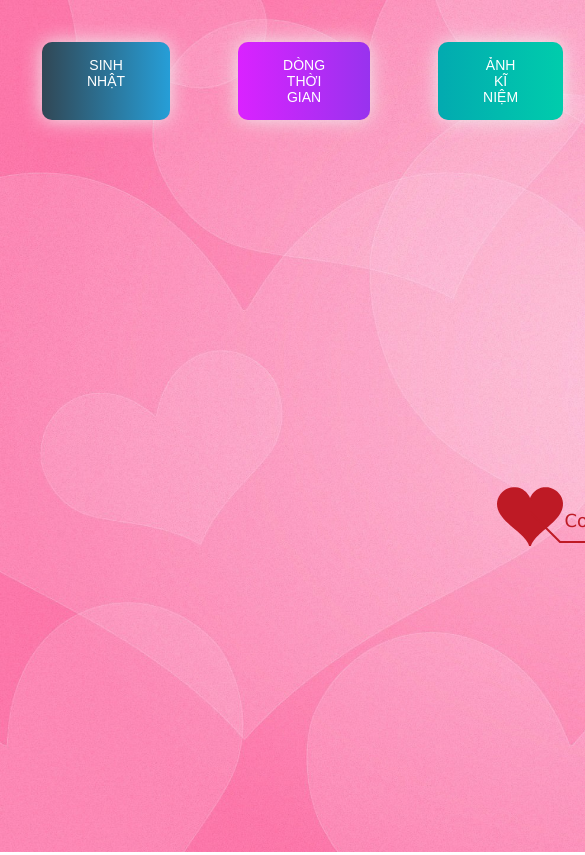
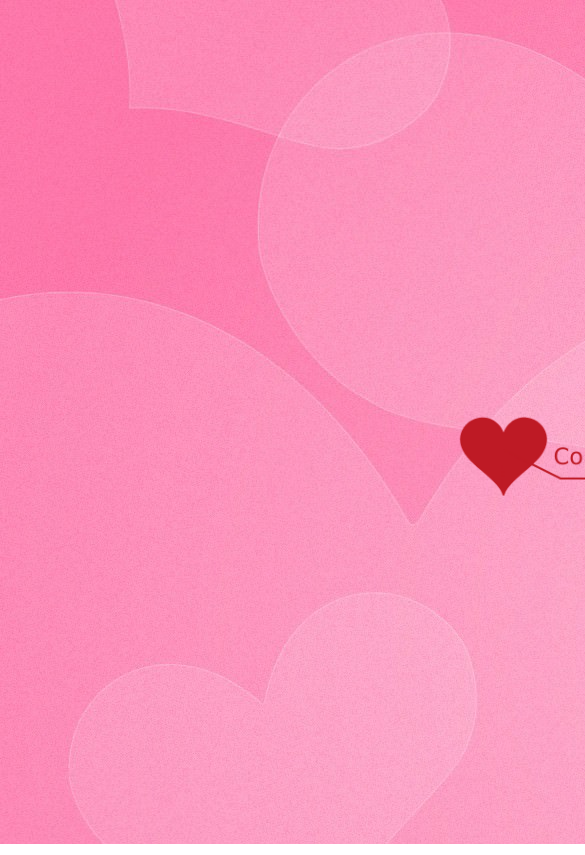
Before and after one commit to QuanVoCo98/HappyBirthdayThuyDuong, a plain HTML site: page timeline.html in a window 390 px wide. Shown: the top 855 px of the page, 585 px wide, since content can reach past the window. Drawn offline with Linux system fonts and the light colour scheme.

Commit message:
upload source code upload source code upload source code

```diff
--- a/css/default.css
+++ b/css/default.css
@@ -3,7 +3,7 @@ body {
     padding: 0;
     /* Ảnh nền của trang thứ 2 nếu bạn muốn thay đổi thì nó tại đây */
     background-image: url("../img/9SHW2XH.jpg");
-    background-size: cover;
+    background-size: auto;
     background-repeat: no-repeat;
     font-size: 14px;
     font-family: "sans-serif", "sans-serif", sans-serif;
--- a/css/queries_index.css
+++ b/css/queries_index.css
@@ -1,12 +1,14 @@
+/* Big tablet to 1200px; */
 @media only screen and (max-width:1200px){
     html{
         zoom: 95%;
     }
 }
 
+/* Small tablet to big tablet from 768x to 1023px */
 @media only screen and (max-width:1023px){
     html{
-        zoom: 100%;
+        zoom: 95%;
     }
     .container {
         width: 665px;
@@ -17,7 +19,7 @@
     .avatar{
         cursor: pointer;
         position: absolute;
-        top: 30%;
+        top: 35%;
         left: calc(40% - 100px);
     }
     .avatar__img {
@@ -33,6 +35,7 @@
     }
 }
 
+/* Small phones to small tablets */
 @media only screen and (max-width:767px){
     html{
         zoom: 70%;
@@ -62,6 +65,7 @@
     }
 }
 
+/* Small phones from 0 to 480px */
 @media only screen and (max-width:480px){
     html{
         zoom: 48%;
--- a/css/queries.css
+++ b/css/queries_timeline.css
@@ -1,13 +1,16 @@
 /* Big tablet to 1200px; */
 @media only screen  and (max-width:1200px){
-  html{
-    font-size: 16px;
-  }
+
 }
 
 /* Small tablet to big tablet from 768x to 1023px */
 @media only screen and (max-width:1023px){
-
+  html{
+    zoom: 95%;
+ }
+  .buttons {
+  padding: 15%;
+ }
 }
 
 /* Small phones to small tablets */
@@ -15,7 +18,7 @@
 
 }
 
-/* Small phones from 0 to 480px; */
+/* Small phones from 0 to 480px */
 @media only screen and (max-width: 480px){
 
 
--- a/js/love.js
+++ b/js/love.js
@@ -123,7 +123,7 @@
         drawHeart: function() {
             var ctx = this.tree.ctx, heart = this.heart;
             var point = heart.point, color = heart.color,
-                scale = heart.scale;
+                scale = heart.scale + 0.8;
             ctx.save();
             ctx.fillStyle = color;
             ctx.translate(point.x, point.y);
@@ -162,14 +162,14 @@
             ctx.translate(point.x, point.y);
             ctx.scale(scale, scale);
             ctx.moveTo(0, 0);
-    	    ctx.lineTo(15, 15);
-    	    ctx.lineTo(60, 15);
+    	    ctx.lineTo(30, 15);
+    	    ctx.lineTo(90, 15);
             ctx.stroke();
 
             ctx.moveTo(0, 0);
             ctx.scale(0.75, 0.75);
-            ctx.font = "12px 微软雅黑,Verdana";
-            ctx.fillText("Come Baby", 23, 10);
+            ctx.font = "16px 微软雅黑,Verdana";
+            ctx.fillText("Come Baby", 35, 10);
             ctx.restore();
         },
         clear: function() {
--- a/timeline.html
+++ b/timeline.html
@@ -5,8 +5,11 @@
 		<link rel="icon" type="image/png" href="./img/CILKGax.png">
         <!-- Tiêu đề của trang dòng thời gian -->
 		<title>Thời gian đã trải qua</title>
+
         <link type="text/css" rel="stylesheet" href="./css/default.css">
         <link rel="stylesheet" href="./css/style.css">
+        <link rel="stylesheet" href="./css/queries_timeline.css" />
+
 		<script type="text/javascript" src="./js/jquery.min.js"></script>
 		<script type="text/javascript" src="./js/jscex.min.js"></script>
 		<script type="text/javascript" src="./js/jscex-parser.js"></script>
@@ -16,14 +19,10 @@
 		<script type="text/javascript" src="./js/jscex-async-powerpack.min.js"></script>
 		<script type="text/javascript" src="./js/functions.js" charset="utf-8"></script>
 		<script type="text/javascript" src="./js/love.js" charset="utf-8"></script>
-	    <style type="text/css"></style>
 
 </head>
     <body>
         <div class="buttons">
-            <a href="index.html" class="btn btn-bir">Sinh nhật</a>
-            <a href="timeline.html" class="btn btn-timeline">Dòng thời gian</a>
-            <a href="gallery.html" class="btn btn-gallery">Ảnh kĩ niệm</a>
         </div>
         <div id="main">
              <div id="wrap">
@@ -54,13 +53,12 @@
               </div>
                 <canvas id="canvas" width="1100" height="680"></canvas>
             </div>
-
         </div>
 
     <!-- Phần nhạc -->
-    <audio id="player" autoplay loop>
+    <!-- <audio id="player" autoplay loop>
         <source src="./music/music.mp3" type="audio/mp3" />
-    </audio>
+    </audio> -->
     <script>
     (function(){
         var canvas = $('#canvas');
```
Also changed, not shown: css/style.css (+1 -6 lines).
